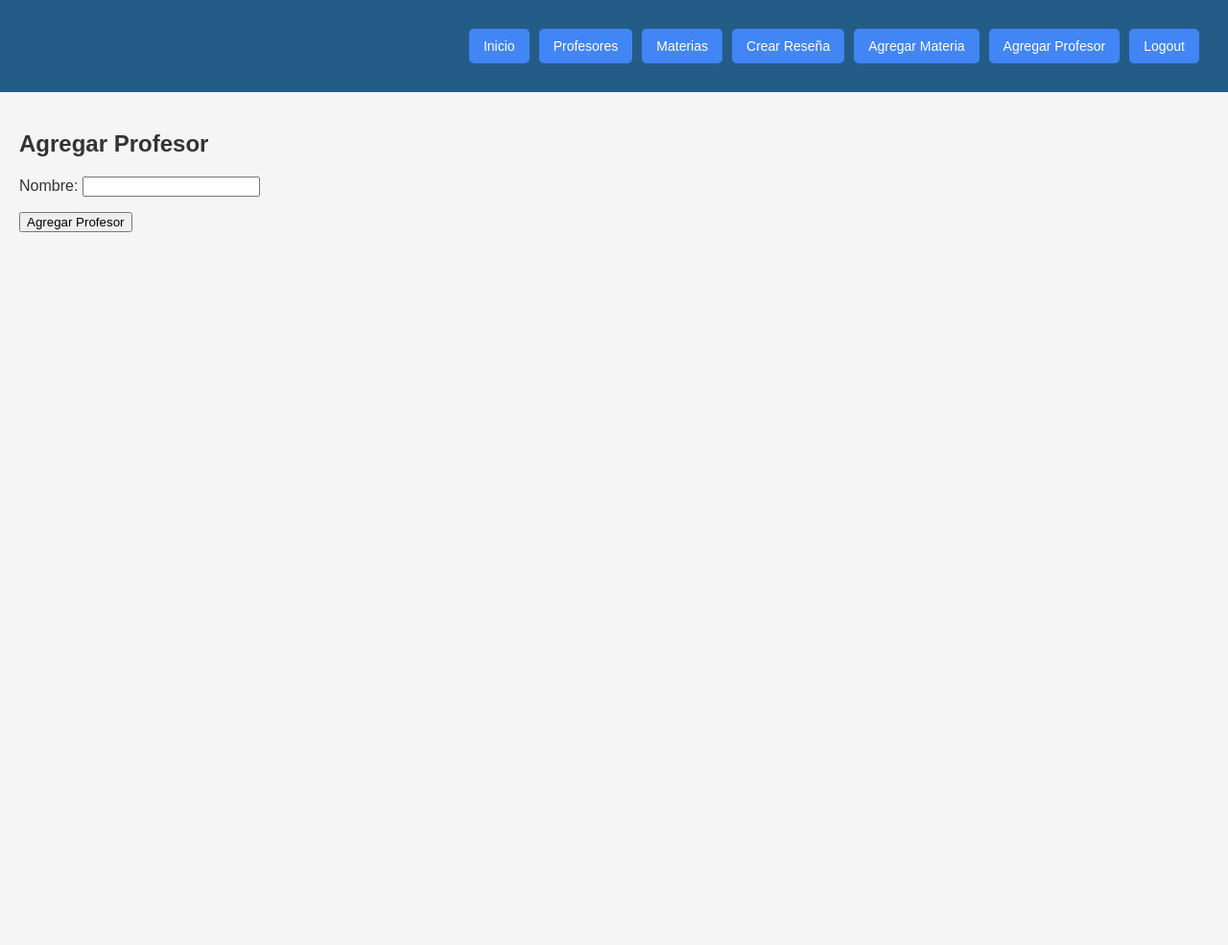
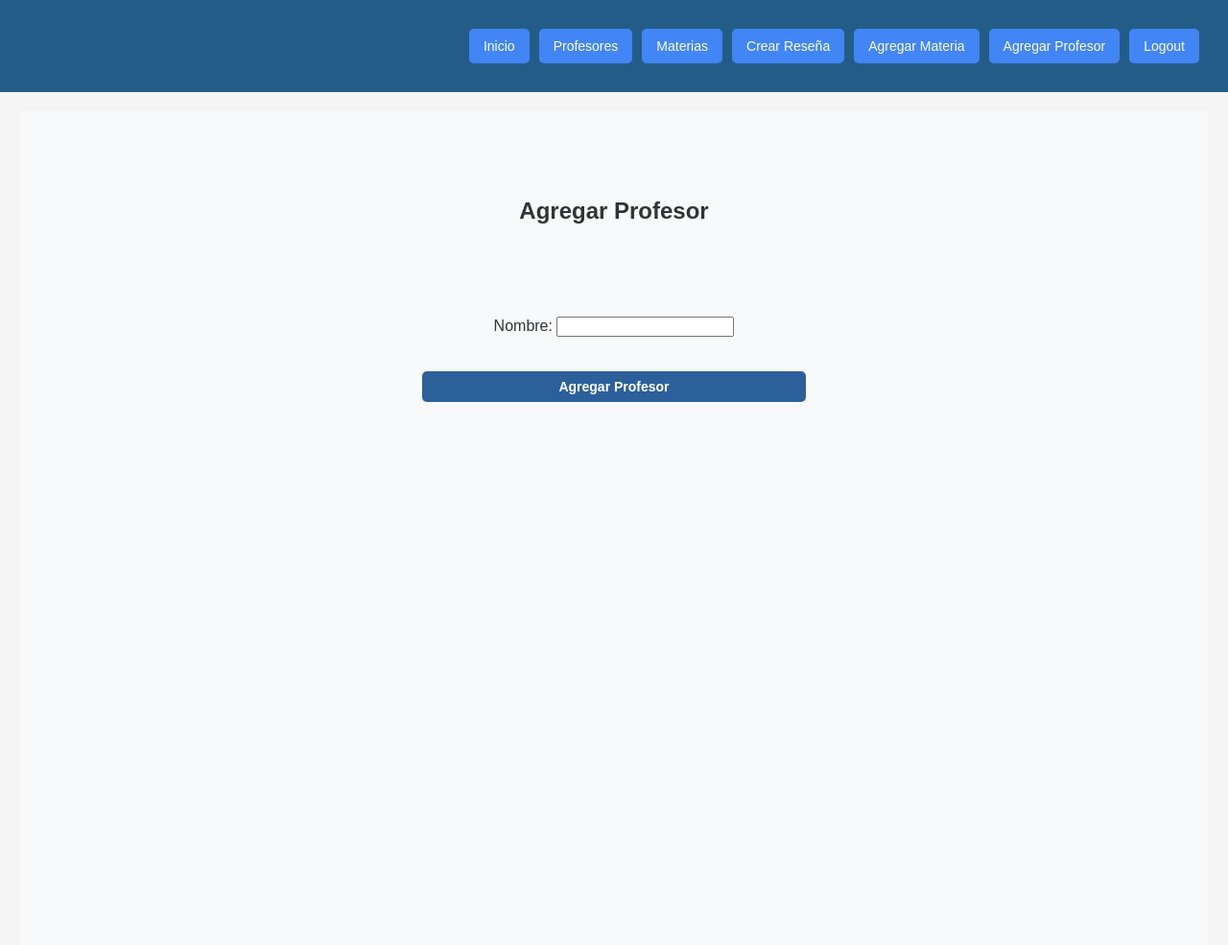
Before and after one commit to AlvaroGC03/Wikiprofes-Proyect, a Django app: page /profesor/agregar/ in a window 1280 px wide. Shown: the top 985 px of the page at 96% size. Before the commit the page ends 242 px from the top, so only its background shows below. Run offline with Django 5.2, Linux system fonts and the light colour scheme; a user stored in the database is signed in.

Commit message:
Update agregar_profesor.html

```diff
--- a/reviews/templates/reviews/agregar_profesor.html
+++ b/reviews/templates/reviews/agregar_profesor.html
@@ -1,13 +1,67 @@
 <!--templates/reviews/agregar_profesor-->
 {% extends 'base.html' %}
+{% load static %}
 
 {% block content %}
 
-<h2>Agregar Profesor</h2>
-<form method="post">
-    {% csrf_token %}
-    {{ form.as_p }}
-    <button type="submit">Agregar Profesor</button>
-</form>
+<div class="d-flex justify-content-center align-items-start" style="min-height: 100vh; background-color: #f8f9fa; padding-top: 50px;">
+
+    <div class="text-center bg-white p-5 rounded shadow-lg" style="width: 100%; max-width: 400px;">
+
+        <!-- Título -->
+        <h2 class="mb-4 text-primary">Agregar Profesor</h2>
+
+        <!-- Ícono de usuario colorido -->
+        <div class="mb-4">
+            <i class="fas fa-user-circle" style="font-size: 70px; color: #2c609b;"></i>
+        </div>
+
+        <!-- Formulario -->
+        <form method="post">
+            {% csrf_token %}
+            <div class="form-group mb-4">
+                {{ form.as_p }}
+            </div>
+            <button type="submit" class="custom-btn">
+                Agregar Profesor
+            </button>
+        </form>
+    </div>
+</div>
+
+<style>
+    /* Estilo personalizado para el botón */
+    .custom-btn {
+        background-color: #2c609b;
+        color: white;
+        border: none;
+        border-radius: 5px;
+        padding: 8px 20px;
+        font-size: 14px;
+        cursor: pointer;
+        font-weight: bold;
+        width: 100%;
+        text-align: center;
+    }
+
+    .custom-btn:hover {
+        background-color: #1e4a75;
+    }
+
+    .d-flex {
+        display: flex;
+        justify-content: center;
+        align-items: flex-start;
+        min-height: 100vh;
+        padding-top: 50px;
+        text-align: center;
+    }
+
+    body {
+        margin: 0;
+        height: 100%;
+    }
+
+</style>
 
 {% endblock %}
```
